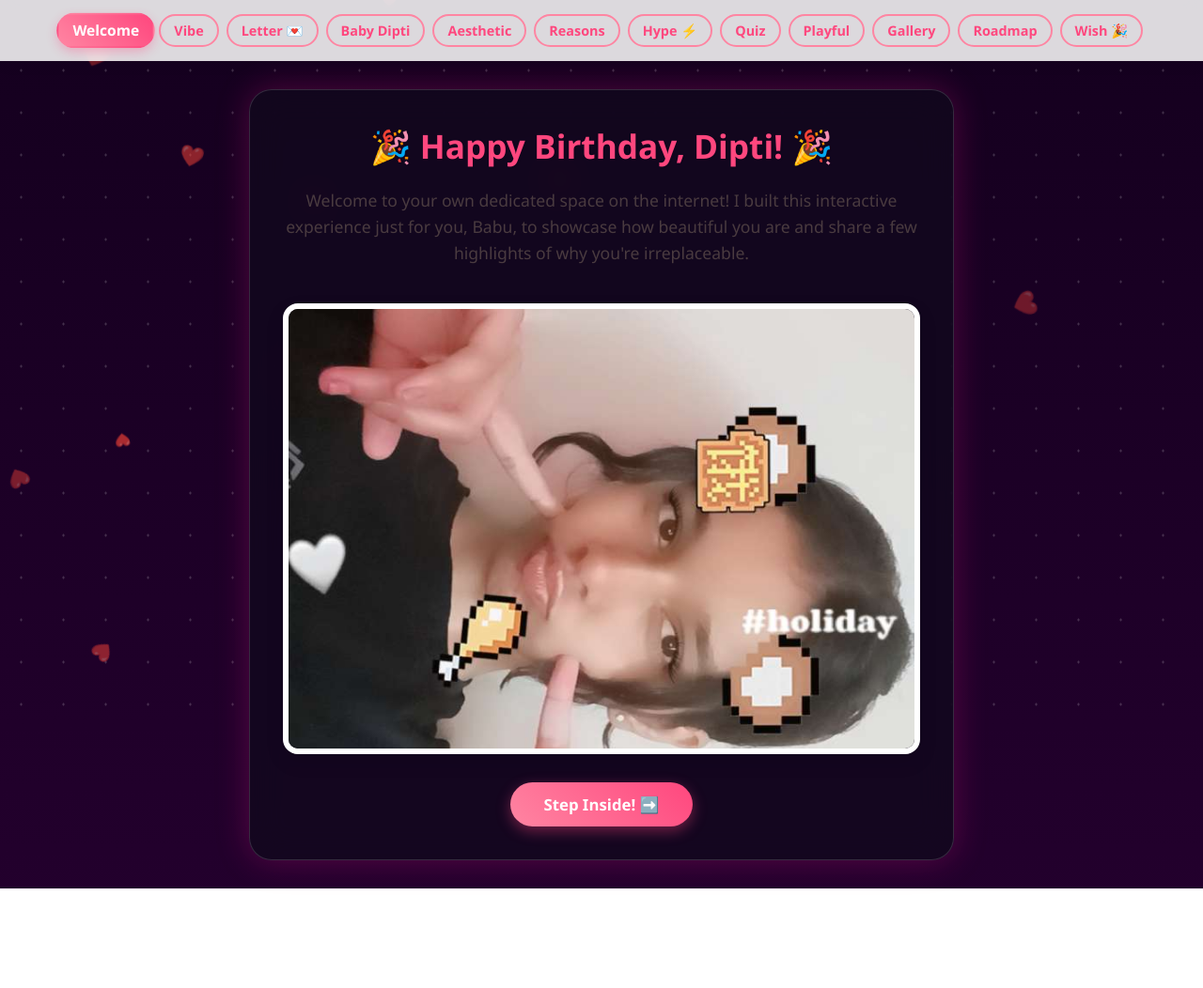
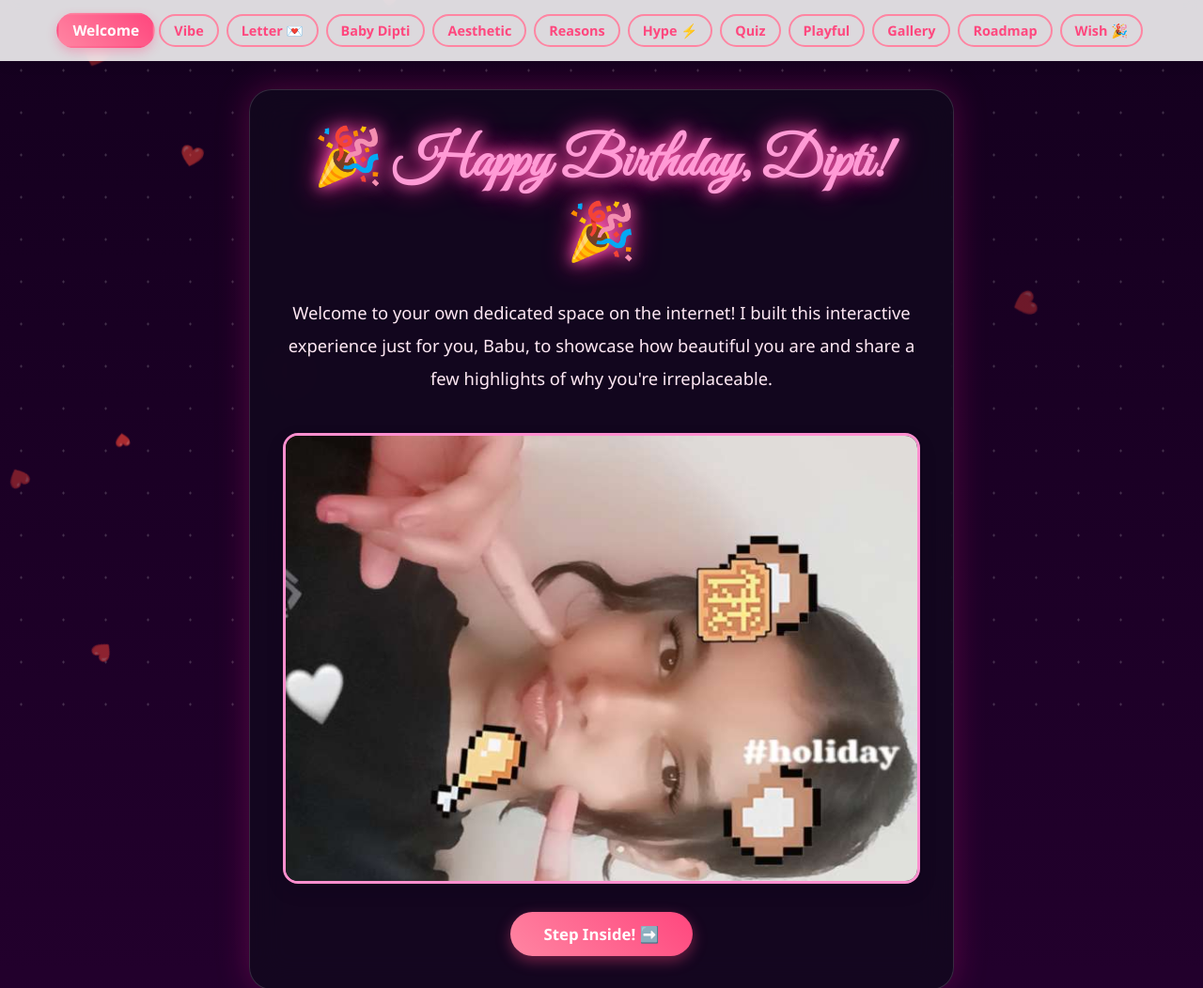
Before and after one commit to adityaa18102009-ai/Happy-birthday-dipti, a plain HTML site: page index.html in a window 1280 px wide. Shown: the top 1052 px of the page at 94% size. Before the commit the page ends 946 px from the top, so only its background shows below. Drawn offline with Linux system fonts and the light colour scheme.

Commit message:
Update index.html

```diff
--- a/index.html
+++ b/index.html
@@ -151,18 +151,21 @@ body::before{
         }
 
         /* Media / Picture Frame Elements */
-        h1 {
-            color: var(--secondary-rose);
-            margin-bottom: 20px;
-            font-size: 2.2rem;
-            text-shadow: 1px 1px 2px rgba(0,0,0,0.05);
+        h1{
+    font-family:'Great Vibes',cursive;
+    font-size:60px;
+    color:#ff9ad5;
+    margin-bottom:25px;
+    text-shadow:
+    0 0 15px hotpink,
+    0 0 30px deeppink;
         }
 
-        p {
-            font-size: 1.1rem;
-            line-height: 1.6;
-            margin-bottom: 25px;
-            color: var(--text-dark);
+        p{
+    font-size:1.15rem;
+    line-height:1.9;
+    margin-bottom:25px;
+    color:#ffe8f4;
         }
 
         .image-frame {
@@ -172,12 +175,13 @@ body::before{
             border-radius: 16px;
             margin: 15px 0 25px 0;
             box-shadow: 0 8px 20px rgba(0,0,0,0.1);
-            border: 6px solid white;
-            transition: transform 0.3s ease;
+            border:3px solid #ff8fcf;
+            transition:.5s;
         }
 
         .image-frame:hover {
-            transform: scale(1.02) rotate(1deg);
+            transform:scale(1.04) rotate(1deg);
+box-shadow:0 0 35px hotpink;
         }
 
         .grid-gallery {
```
